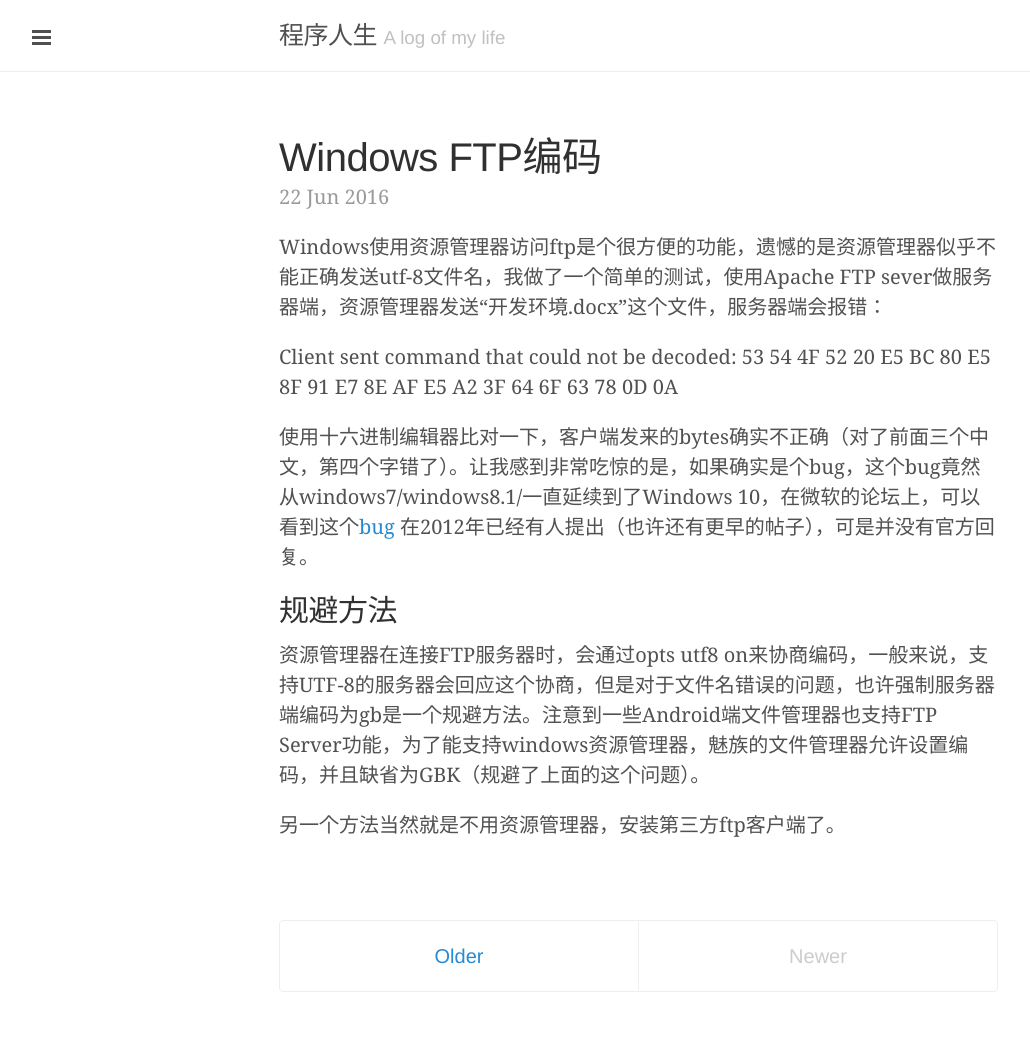
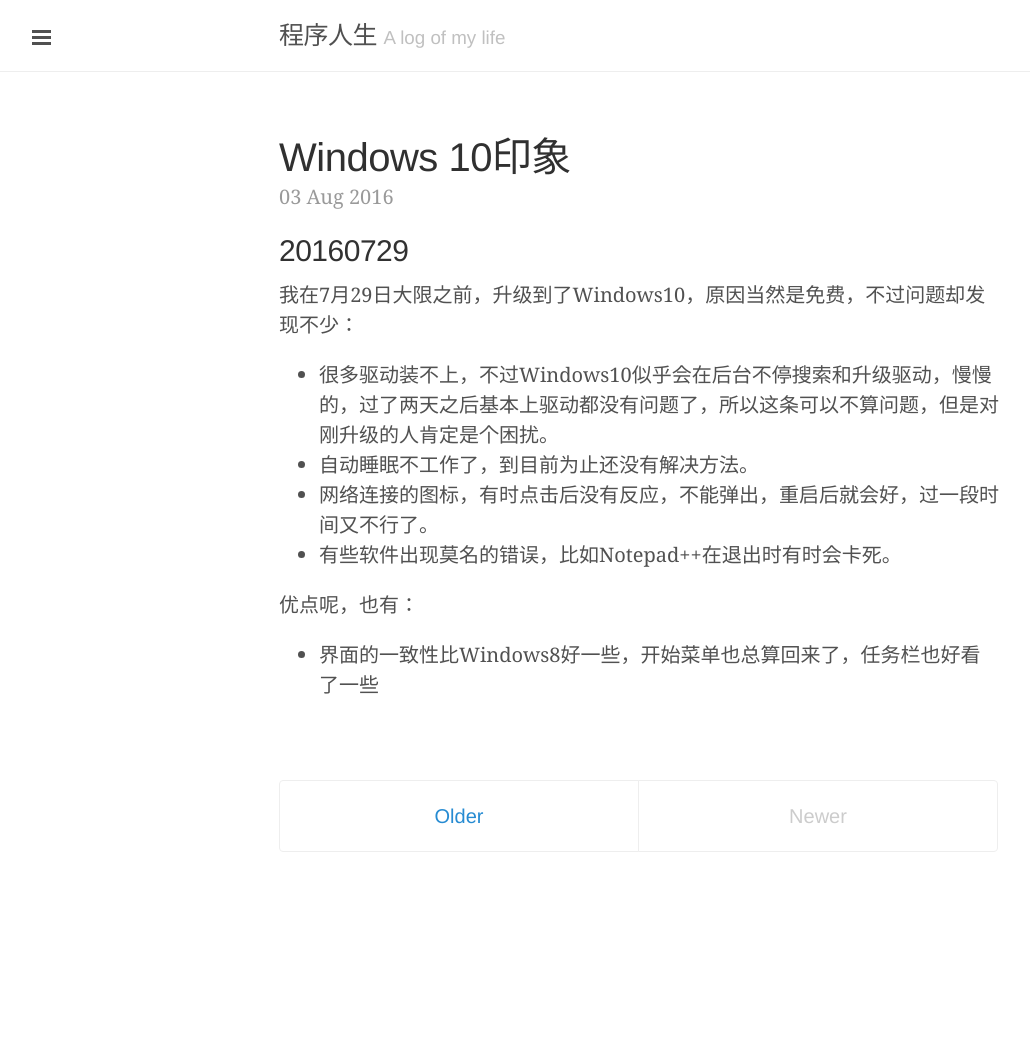
Before and after one commit to liuzhongshu/liuzhongshu.github.io, a Jekyll site: the page built from index.html, in a window 1280 px wide. Shown: the whole page, without its empty margins (1-1031 px from the left). Built offline with Jekyll 4.4.1, drawn with Linux system fonts in a browser that asks for light colours; the list of posts is cut into pages by our own code; after the commit the page ends 912 px from its top, so only the background shows below that.

Commit message:
Post update: null

```diff
--- a/_posts/2016-08-03-windows-10.md
+++ b/_posts/2016-08-03-windows-10.md
@@ -1,5 +1,7 @@
 ---
-published: false
+published: true
+title: Windows 10印象
+layout: post
 ---
 ## 20160729
 
@@ -8,3 +10,6 @@ published: false
 - 自动睡眠不工作了，到目前为止还没有解决方法。
 - 网络连接的图标，有时点击后没有反应，不能弹出，重启后就会好，过一段时间又不行了。
 - 有些软件出现莫名的错误，比如Notepad++在退出时有时会卡死。
+
+优点呢，也有：
+- 界面的一致性比Windows8好一些，开始菜单也总算回来了，任务栏也好看了一些
```
